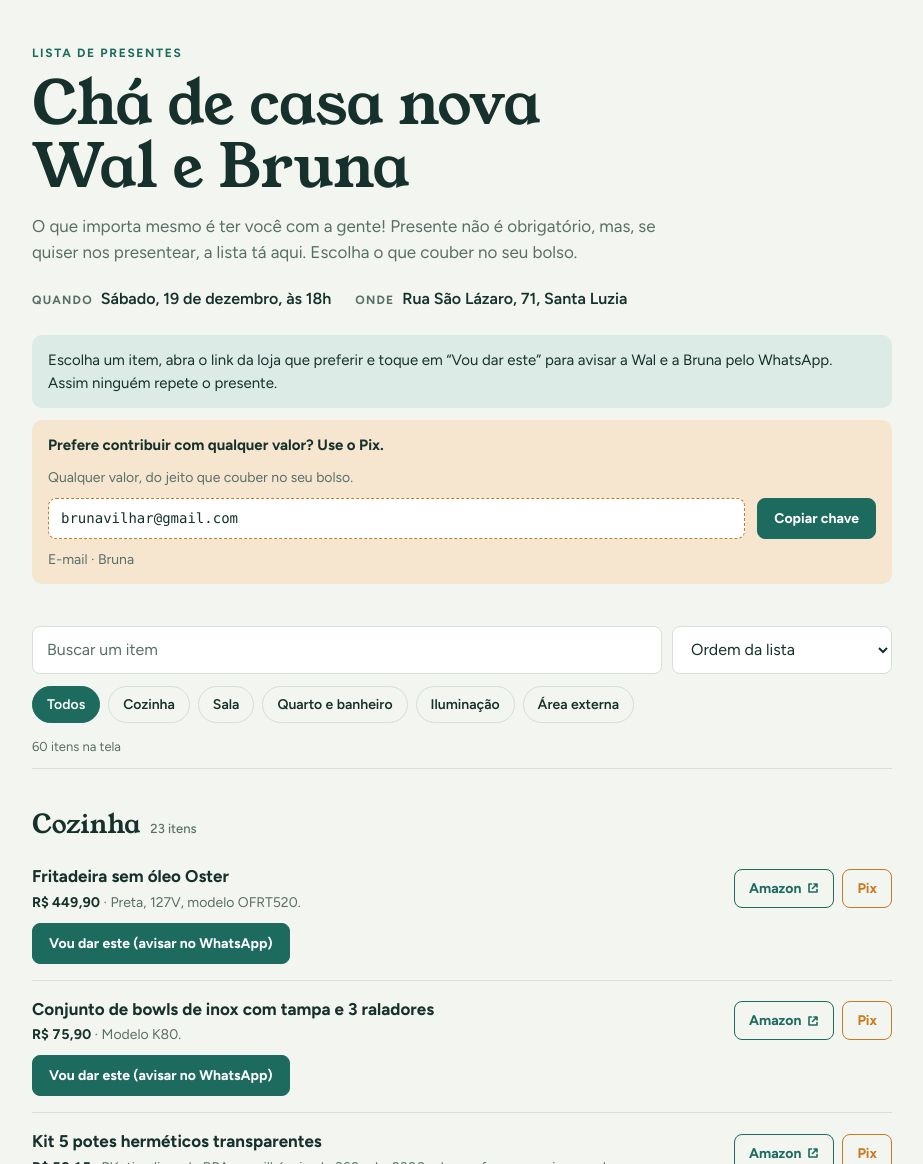
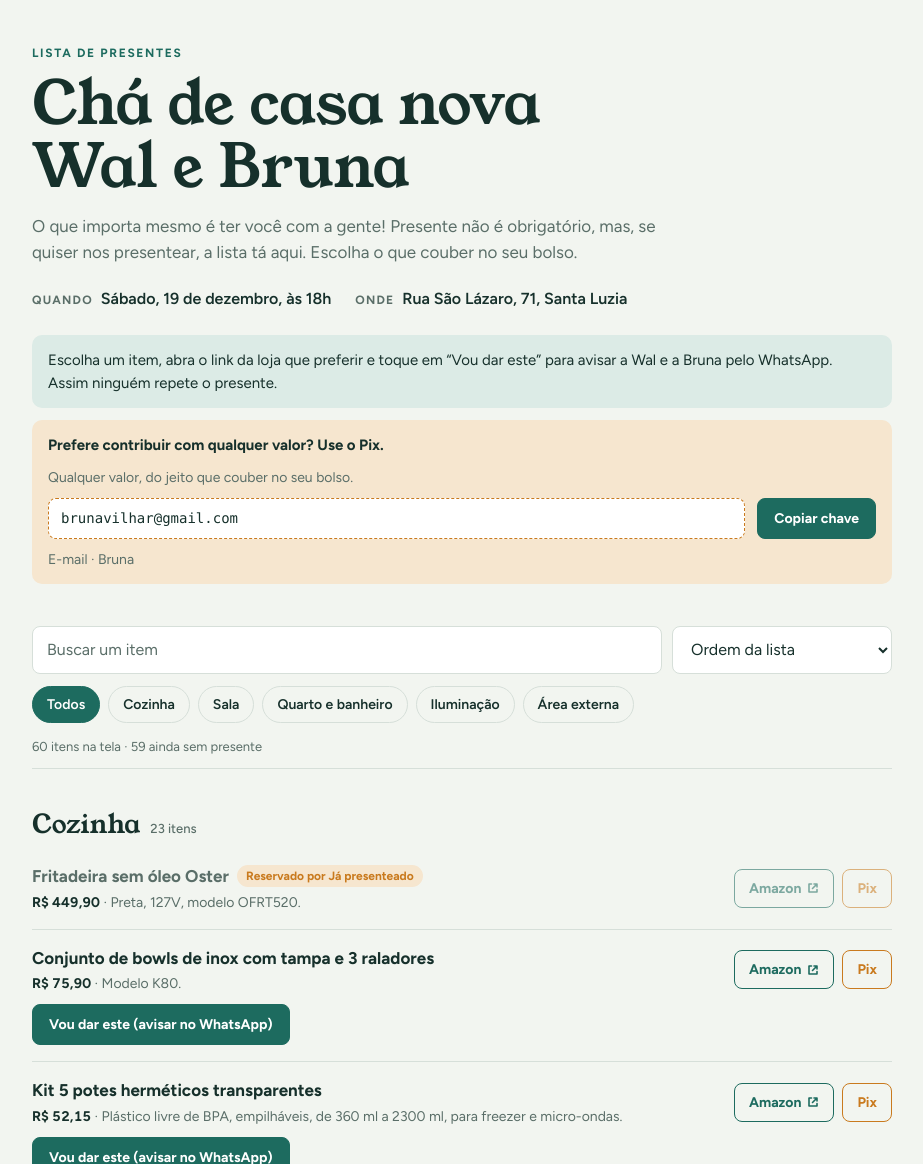
Before and after one commit to brunavilhar/cha-casa-nova, a plain HTML site: page index.html in a window 1280 px wide. Shown: the top 1164 px of the page, without its empty margins (178-1101 px from the left). Drawn offline with Linux system fonts and the light colour scheme.

Commit message:
Add files via upload

```diff
--- a/index.html
+++ b/index.html
@@ -372,7 +372,7 @@ function dp(asin) {
    Para acrescentar outra loja, some mais um { loja: "Shopee", url: "https://..." } em links. */
 var ITENS = [
   /* Cozinha */
-  { id: "fritadeira-oster", nome: "Fritadeira sem óleo Oster", comodo: "Cozinha", nota: "Preta, 127V, modelo OFRT520.", preco: "R$ 449,90", links: dp("B0B72QZXCC") },
+  { id: "fritadeira-oster", nome: "Fritadeira sem óleo Oster", comodo: "Cozinha", nota: "Preta, 127V, modelo OFRT520.", preco: "R$ 449,90", reservadoPor: "Já presenteado", links: dp("B0B72QZXCC") },
   { id: "bowls-raladores", nome: "Conjunto de bowls de inox com tampa e 3 raladores", comodo: "Cozinha", nota: "Modelo K80.", preco: "R$ 75,90", links: dp("B0G497XR69") },
   { id: "potes-5", nome: "Kit 5 potes herméticos transparentes", comodo: "Cozinha", nota: "Plástico livre de BPA, empilháveis, de 360 ml a 2300 ml, para freezer e micro-ondas.", preco: "R$ 52,15", links: dp("B0H2QQD9SQ") },
   { id: "tacas-vinho", nome: "Jogo com 6 taças para vinho tinto", comodo: "Cozinha", nota: "Cristal ecológico, bojo amplo.", preco: "R$ 103,45", links: dp("B0H5TH4QHW") },
```
